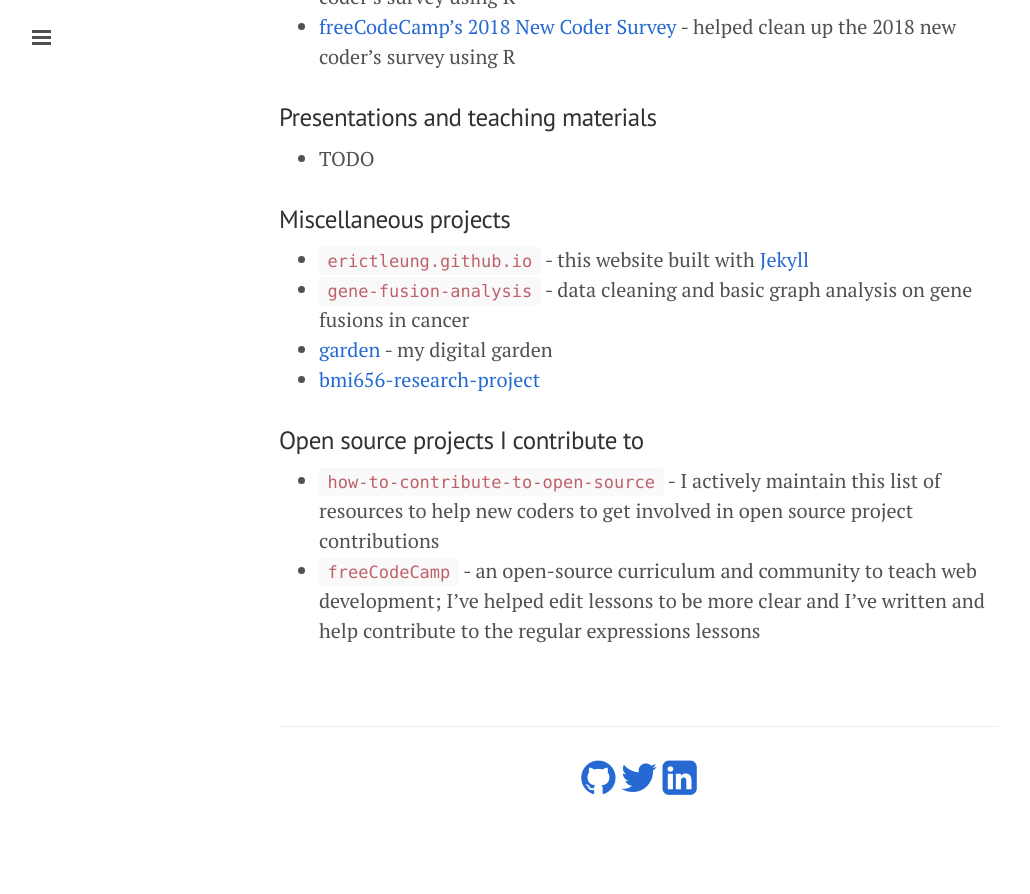
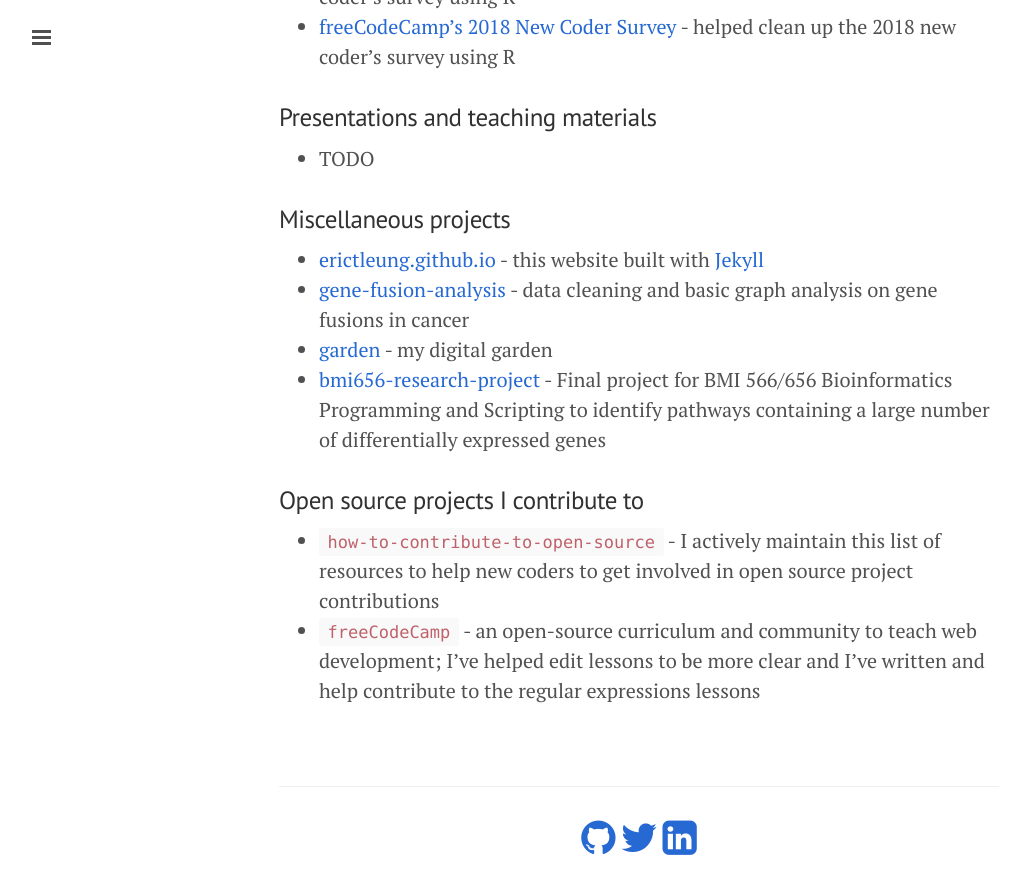
Before and after one commit to erictleung/erictleung.github.io, a Jekyll site: the page built from projects.md, in a window 1280 px wide and 900 px high, scrolled down 1525 px. Shown: the top 894 px of the window, without its empty margins (1-1031 px from the left). Built offline with Jekyll 4.4.1, drawn with Linux system fonts in a browser that asks for light colours; nearby versions of some CDN libraries; before the commit the page ends 2365 px from its top, so only the background shows below that.

Commit message:
Remove backtick formatting on projects
This formatting makes it difficult to notice which text is a link and
which are simply formatted code.

```diff
--- a/projects.md
+++ b/projects.md
@@ -17,8 +17,8 @@
 
 ### Data visualizations
 
-- [`disneyplus-twitter-analysis`](//github.com/erictleung/disneyplus-twitter-analysis) - Twitter analysis of Disney+'s announcement for the TV series and movies they will stream
-- [`NLMITC19`](//github.com/erictleung/NLMITC19) - Twitter analysis of the `#NLMITC19` hashtag on Twitter for the Informatics Training Conference
+- [disneyplus-twitter-analysis](//github.com/erictleung/disneyplus-twitter-analysis) - Twitter analysis of Disney+'s announcement for the TV series and movies they will stream
+- [NLMITC19](//github.com/erictleung/NLMITC19) - Twitter analysis of the `#NLMITC19` hashtag on Twitter for the Informatics Training Conference
 
 ### Tools
 
@@ -49,10 +49,10 @@
 
 ### Miscellaneous projects
 
-- [`erictleung.github.io`](//github.com/erictleung/erictleung.github.io) - this website built with [Jekyll](//jekyllrb.com)
-- [`gene-fusion-analysis`](//github.com/erictleung/gene-fusion-analysis) - data cleaning and basic graph analysis on gene fusions in cancer
+- [erictleung.github.io](//github.com/erictleung/erictleung.github.io) - this website built with [Jekyll](//jekyllrb.com)
+- [gene-fusion-analysis](//github.com/erictleung/gene-fusion-analysis) - data cleaning and basic graph analysis on gene fusions in cancer
 - [garden](garden) - my digital garden
-- [bmi656-research-project]()
+- [bmi656-research-project](https://github.com/erictleung/bmi656-research-project) - Final project for BMI 566/656 Bioinformatics Programming and Scripting to identify pathways containing a large number of differentially expressed genes
 
 ### Open source projects I contribute to
 
```
